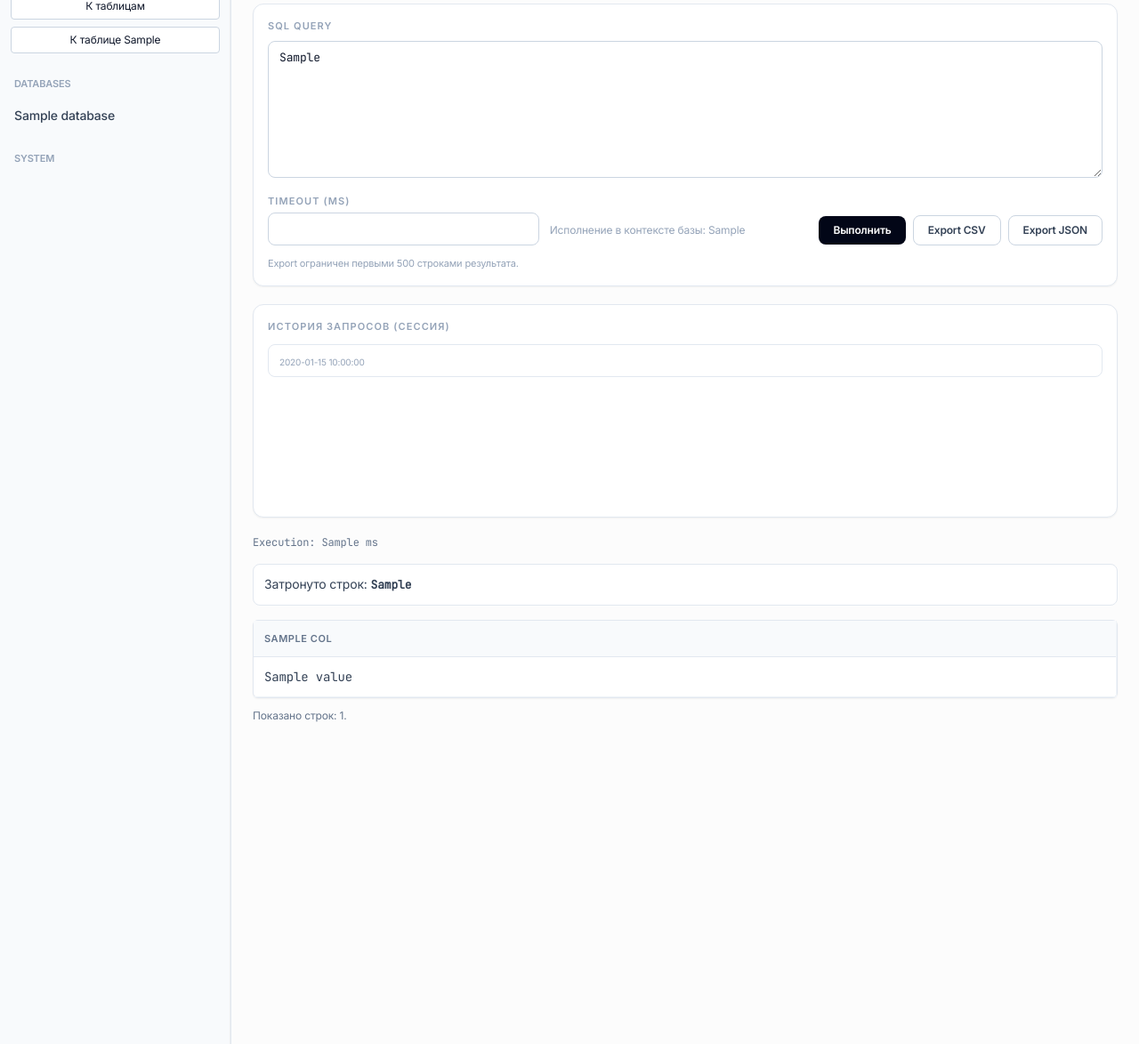
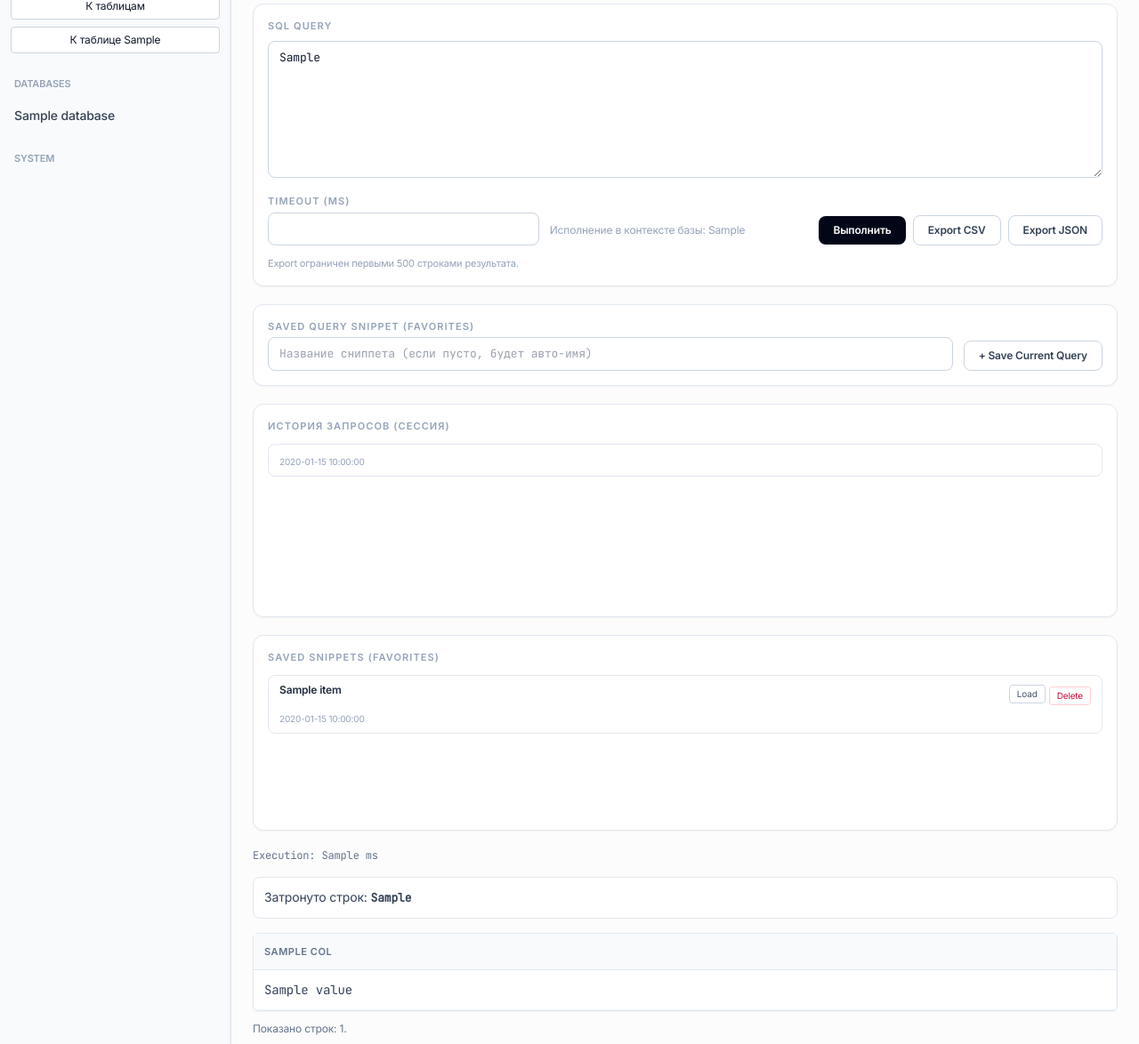
Before and after one commit to code-60/MySQLAdminPro, a Flask app: template templates/sql_console.html in a window 1280 px wide. Shown: the part 76-1250 px from the top of the page at 89% size. Run offline with Flask 3, Linux system fonts and the light colour scheme; the template is opened without the code that fills it: most values are stand-ins (such as "Sample title", 1, 10 or a date in 2020); some libraries are stand-ins or nearby versions.

Commit message:
2.4: Saved query snippets (favorites)

```diff
--- a/app.py
+++ b/app.py
@@ -7,6 +7,7 @@ import webbrowser
 import csv
 import io
 import json
+from uuid import uuid4
 from collections.abc import Mapping
 from dataclasses import dataclass
 from datetime import date, datetime, time, timedelta
@@ -24,6 +25,7 @@ from werkzeug.exceptions import HTTPException
 SYSTEM_DATABASES = {"information_schema", "mysql", "performance_schema", "sys"}
 MAX_SQL_PREVIEW_ROWS = 500
 SQL_HISTORY_LIMIT = 20
+SQL_SNIPPETS_LIMIT = 30
 MAX_IDENTIFIER_LENGTH = 128
 DEFAULT_SQL_TIMEOUT_MS = 30000
 MIN_SQL_TIMEOUT_MS = 1000
@@ -696,6 +698,93 @@ def push_sql_history(db_name: str, query_text: str) -> None:
     existing = [item for item in get_sql_history() if not (item["db"] == db_name and item["query"] == normalized_query)]
     session["sql_history"] = [new_item] + existing[: SQL_HISTORY_LIMIT - 1]
     session.modified = True
+
+
+def get_sql_snippets() -> list[dict[str, str]]:
+    raw_snippets = session.get("sql_snippets", [])
+    if not isinstance(raw_snippets, list):
+        return []
+
+    normalized: list[dict[str, str]] = []
+    for item in raw_snippets:
+        if not isinstance(item, dict):
+            continue
+
+        snippet_id = str(item.get("id", "")).strip()
+        db_name = str(item.get("db", "")).strip()
+        name = str(item.get("name", "")).strip()
+        query = str(item.get("query", "")).strip()
+        saved_at = str(item.get("saved_at", "")).strip()
+        if not snippet_id or not db_name or not name or not query:
+            continue
+
+        normalized.append(
+            {
+                "id": snippet_id,
+                "db": db_name,
+                "name": name,
+                "query": query,
+                "saved_at": saved_at,
+            }
+        )
+
+    return normalized[:SQL_SNIPPETS_LIMIT]
+
+
+def derive_sql_snippet_name(query_text: str) -> str:
+    compact = " ".join(query_text.strip().split())
+    if not compact:
+        return "Snippet"
+    if len(compact) <= 64:
+        return compact
+    return f"{compact[:61]}..."
+
+
+def save_sql_snippet(db_name: str, snippet_name: str, query_text: str) -> str | None:
+    name = snippet_name.strip() or derive_sql_snippet_name(query_text)
+    if len(name) > 80:
+        name = f"{name[:77]}..."
+
+    normalized_query = query_text.strip()
+    if not normalized_query:
+        return None
+
+    new_item = {
+        "id": uuid4().hex,
+        "db": db_name,
+        "name": name,
+        "query": normalized_query,
+        "saved_at": datetime.now().strftime("%Y-%m-%d %H:%M:%S"),
+    }
+    existing = [
+        item
+        for item in get_sql_snippets()
+        if not (
+            item["db"] == db_name
+            and item["name"].lower() == name.lower()
+        )
+    ]
+    session["sql_snippets"] = [new_item] + existing[: SQL_SNIPPETS_LIMIT - 1]
+    session.modified = True
+    return new_item["id"]
+
+
+def delete_sql_snippet(db_name: str, snippet_id: str) -> bool:
+    normalized_id = snippet_id.strip()
+    if not normalized_id:
+        return False
+
+    existing = get_sql_snippets()
+    filtered = [
+        item
+        for item in existing
+        if not (item["db"] == db_name and item["id"] == normalized_id)
+    ]
+    changed = len(filtered) != len(existing)
+    if changed:
+        session["sql_snippets"] = filtered[:SQL_SNIPPETS_LIMIT]
+        session.modified = True
+    return changed
 
 
 def coerce_positive_int(value: Any, default: int) -> int:
@@ -1505,6 +1594,7 @@ def sql_console(db_name: str) -> Any:
     query_ms: float | None = None
     result_truncated = False
     sql_history = [item for item in get_sql_history() if item["db"] == db_name]
+    sql_snippets = [item for item in get_sql_snippets() if item["db"] == db_name]
     timeout_source = (
         request.form.get("timeout_ms")
         if request.method == "POST"
@@ -1530,6 +1620,15 @@ def sql_console(db_name: str) -> Any:
                     query_text = sql_history[history_index]["query"]
             except ValueError:
                 pass
+
+        snippet_id = request.args.get("snippet_id", "").strip()
+        if snippet_id:
+            selected_snippet = next(
+                (item for item in sql_snippets if item["id"] == snippet_id),
+                None,
+            )
+            if selected_snippet:
+                query_text = selected_snippet["query"]
 
     if request.method == "POST":
         try:
@@ -1679,11 +1778,100 @@ def sql_console(db_name: str) -> Any:
         query_ms=round(query_ms, 2) if query_ms is not None else None,
         result_truncated=result_truncated,
         sql_history=sql_history,
+        sql_snippets=sql_snippets,
         timeout_ms=timeout_ms,
         current_table=current_table,
         return_page=return_page,
         return_limit=return_limit,
         tables_q=tables_q,
+    )
+
+
+@app.route("/databases/<db_name>/sql/snippets/add", methods=["POST"])
+def add_sql_snippet_route(db_name: str) -> Any:
+    if not is_authenticated():
+        return redirect(url_for("login"))
+
+    if not safe_database_name(db_name):
+        abort(404)
+
+    snippet_name = request.form.get("snippet_name", "").strip()
+    snippet_query = request.form.get("snippet_query", "").strip()
+    current_table = request.form.get("table", "").strip()
+    if current_table and not safe_database_name(current_table):
+        current_table = ""
+    return_page, return_limit, tables_q = parse_table_return_state(request.form)
+    timeout_ms = coerce_int_in_range(
+        request.form.get("timeout_ms", session.get("sql_timeout_ms", DEFAULT_SQL_TIMEOUT_MS)),
+        DEFAULT_SQL_TIMEOUT_MS,
+        MIN_SQL_TIMEOUT_MS,
+        MAX_SQL_TIMEOUT_MS,
+    )
+
+    if not snippet_query:
+        flash("Нельзя сохранить пустой SQL-сниппет.", "error")
+        return redirect(
+            url_for(
+                "sql_console",
+                db_name=db_name,
+                table=current_table,
+                return_page=return_page,
+                return_limit=return_limit,
+                tables_q=tables_q,
+                timeout_ms=timeout_ms,
+            )
+        )
+
+    snippet_id = save_sql_snippet(db_name, snippet_name, snippet_query)
+    flash("SQL-сниппет сохранен в Favorites.", "success")
+    return redirect(
+        url_for(
+            "sql_console",
+            db_name=db_name,
+            snippet_id=snippet_id,
+            table=current_table,
+            return_page=return_page,
+            return_limit=return_limit,
+            tables_q=tables_q,
+            timeout_ms=timeout_ms,
+        )
+    )
+
+
+@app.route("/databases/<db_name>/sql/snippets/<snippet_id>/delete", methods=["POST"])
+def delete_sql_snippet_route(db_name: str, snippet_id: str) -> Any:
+    if not is_authenticated():
+        return redirect(url_for("login"))
+
+    if not safe_database_name(db_name):
+        abort(404)
+
+    current_table = request.form.get("table", "").strip()
+    if current_table and not safe_database_name(current_table):
+        current_table = ""
+    return_page, return_limit, tables_q = parse_table_return_state(request.form)
+    timeout_ms = coerce_int_in_range(
+        request.form.get("timeout_ms", session.get("sql_timeout_ms", DEFAULT_SQL_TIMEOUT_MS)),
+        DEFAULT_SQL_TIMEOUT_MS,
+        MIN_SQL_TIMEOUT_MS,
+        MAX_SQL_TIMEOUT_MS,
+    )
+
+    if delete_sql_snippet(db_name, snippet_id):
+        flash("Сниппет удален из Favorites.", "success")
+    else:
+        flash("Сниппет не найден или уже удален.", "error")
+
+    return redirect(
+        url_for(
+            "sql_console",
+            db_name=db_name,
+            table=current_table,
+            return_page=return_page,
+            return_limit=return_limit,
+            tables_q=tables_q,
+            timeout_ms=timeout_ms,
+        )
     )
 
 
--- a/templates/sql_console.html
+++ b/templates/sql_console.html
@@ -119,6 +119,23 @@
                     </div>
                 </form>
 
+                <form id="save-snippet-form" method="post" action="{{ url_for('add_sql_snippet_route', db_name=current_db) }}" class="bg-white border border-slate-200 rounded-xl shadow-sm p-4 mb-5">
+                    <input type="hidden" name="snippet_query" id="snippet-query-input" value="{{ sql_query }}">
+                    <input type="hidden" name="table" value="{{ current_table }}">
+                    <input type="hidden" name="return_page" value="{{ return_page }}">
+                    <input type="hidden" name="return_limit" value="{{ return_limit }}">
+                    <input type="hidden" name="tables_q" value="{{ tables_q }}">
+                    <input type="hidden" name="timeout_ms" value="{{ timeout_ms }}">
+
+                    <div class="flex flex-wrap items-end gap-3">
+                        <div class="min-w-[260px] flex-1">
+                            <label for="snippet_name" class="block text-[11px] font-bold text-slate-400 uppercase tracking-widest mb-1">Saved query snippet (favorites)</label>
+                            <input id="snippet_name" name="snippet_name" type="text" maxlength="80" placeholder="Название сниппета (если пусто, будет авто-имя)" class="mono w-full px-3 py-2 border border-slate-300 rounded-lg outline-none focus:ring-1 focus:ring-slate-900 focus:border-slate-900">
+                        </div>
+                        <button type="submit" class="px-4 py-2 border border-slate-300 rounded-lg text-xs font-semibold text-slate-700 hover:border-slate-900">+ Save Current Query</button>
+                    </div>
+                </form>
+
                 <div class="mb-5 bg-white border border-slate-200 rounded-xl shadow-sm p-4 min-h-[240px]">
                     <p class="text-[11px] font-bold text-slate-400 uppercase tracking-widest mb-3">История запросов (сессия)</p>
                     {% if sql_history %}
@@ -132,6 +149,36 @@
                     </div>
                     {% else %}
                     <div class="text-xs text-slate-500">История пока пуста. Выполни первый запрос.</div>
+                    {% endif %}
+                </div>
+
+                <div class="mb-5 bg-white border border-slate-200 rounded-xl shadow-sm p-4 min-h-[220px]">
+                    <p class="text-[11px] font-bold text-slate-400 uppercase tracking-widest mb-3">Saved snippets (favorites)</p>
+                    {% if sql_snippets %}
+                    <div class="space-y-2 max-h-60 overflow-y-auto">
+                        {% for item in sql_snippets %}
+                        <div class="block border border-slate-200 rounded-lg px-3 py-2">
+                            <div class="flex items-start justify-between gap-2">
+                                <a href="{{ url_for('sql_console', db_name=current_db, snippet_id=item.id, table=current_table, return_page=return_page, return_limit=return_limit, tables_q=tables_q, timeout_ms=timeout_ms) }}" class="text-xs font-semibold text-slate-800 hover:text-indigo-700">{{ item.name }}</a>
+                                <div class="flex items-center gap-1">
+                                    <a href="{{ url_for('sql_console', db_name=current_db, snippet_id=item.id, table=current_table, return_page=return_page, return_limit=return_limit, tables_q=tables_q, timeout_ms=timeout_ms) }}" class="px-2 py-0.5 border border-slate-300 rounded text-[10px] text-slate-600 hover:border-slate-900">Load</a>
+                                    <form method="post" action="{{ url_for('delete_sql_snippet_route', db_name=current_db, snippet_id=item.id) }}" onsubmit="return confirm('Удалить этот сниппет?');">
+                                        <input type="hidden" name="table" value="{{ current_table }}">
+                                        <input type="hidden" name="return_page" value="{{ return_page }}">
+                                        <input type="hidden" name="return_limit" value="{{ return_limit }}">
+                                        <input type="hidden" name="tables_q" value="{{ tables_q }}">
+                                        <input type="hidden" name="timeout_ms" value="{{ timeout_ms }}">
+                                        <button type="submit" class="px-2 py-0.5 border border-rose-200 rounded text-[10px] text-rose-700 hover:border-rose-400">Delete</button>
+                                    </form>
+                                </div>
+                            </div>
+                            <div class="mono text-xs text-slate-700 whitespace-pre-wrap break-all leading-5 mt-2">{{ item.query }}</div>
+                            <div class="text-[10px] text-slate-400 mt-1">{{ item.saved_at }}</div>
+                        </div>
+                        {% endfor %}
+                    </div>
+                    {% else %}
+                    <div class="text-xs text-slate-500">Favorites пуст. Сохрани текущий запрос как сниппет.</div>
                     {% endif %}
                 </div>
 
@@ -194,6 +241,8 @@
         const sqlSubmit = document.getElementById('sql-submit');
         const sqlCancel = document.getElementById('sql-cancel');
         const sqlSubmitButtons = Array.from(document.querySelectorAll('.sql-submit-button'));
+        const saveSnippetForm = document.getElementById('save-snippet-form');
+        const snippetQueryInput = document.getElementById('snippet-query-input');
 
         function isDestructiveSql(queryText) {
             const trimmed = queryText.trim().toUpperCase();
@@ -232,6 +281,12 @@
                 sqlCancel.classList.add('hidden');
             });
         }
+
+        if (saveSnippetForm && snippetQueryInput && sqlQuery) {
+            saveSnippetForm.addEventListener('submit', () => {
+                snippetQueryInput.value = sqlQuery.value || '';
+            });
+        }
     </script>
 
 </body>
```
Also changed, not shown: plan.md (+1 -1 lines).
